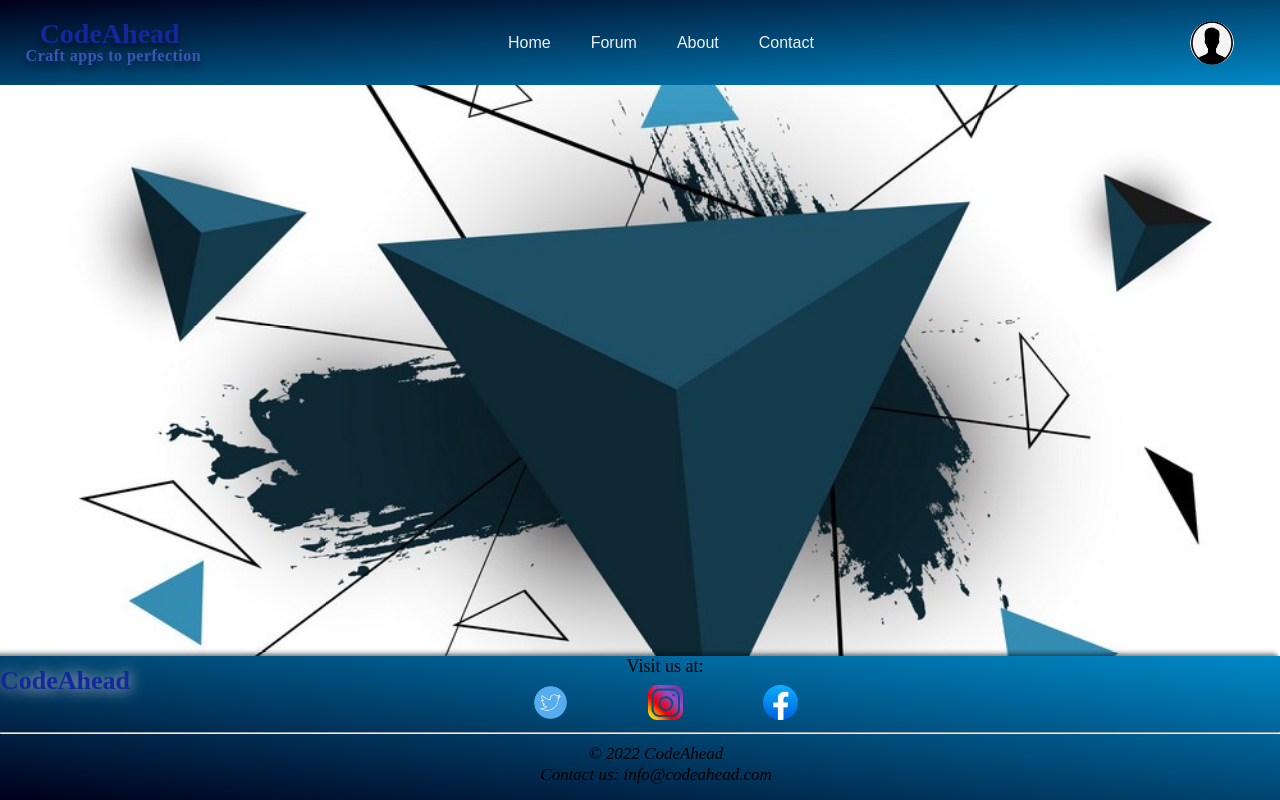
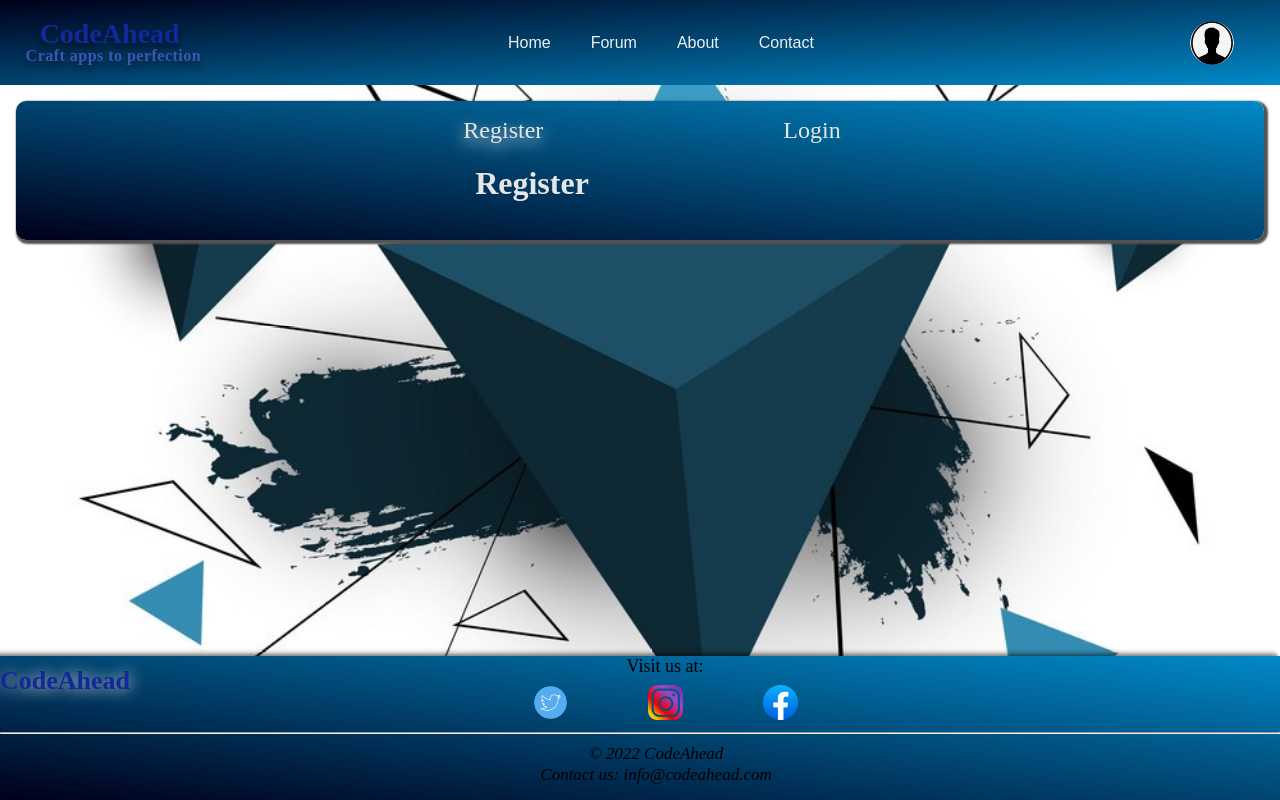
Before and after one commit to abdallah0100/codeAhead, a React (Create React App) app: page /user in a window 1280 px wide. Built offline with nearby package versions, Linux system fonts and the light colour scheme.

Commit message:
added functionality for user page

```diff
--- a/src/App.js
+++ b/src/App.js
@@ -3,8 +3,17 @@ import Footer from './components/footer/Footer';
 import Header from './components/header/Header'
 import ProfileBox from './components/user/profileBox/ProfileBox'
 import Router from './components/Router';
+import React from 'react';
+import CoreUtils from './utils/CoreUtils'
 
 function App() {
+React.useEffect(()=>{
+  const reveal = CoreUtils.reveal;
+  const cleanUp = ()=> window.removeEventListener('scroll', reveal);
+  reveal();
+  window.addEventListener('scroll', reveal);
+  return cleanUp;
+}, []);
   return (
     <div id='container'>
       <Header />
--- a/src/components/Landing.jsx
+++ b/src/components/Landing.jsx
@@ -5,27 +5,6 @@ import Contact from './home/Contact';
 import React from 'react';
 
 function Landing(){
-    const reveal = ()=> {
-        var reveals = document.querySelectorAll(".content_block");
-
-        for (var i = 0; i < reveals.length; i++) {
-          var windowHeight = window.innerHeight;
-          var elementTop = reveals[i].getBoundingClientRect().top;
-          var elementVisible = 150;
-
-          if (elementTop < windowHeight - elementVisible) {
-            reveals[i].classList.add("active");
-          } else {
-            reveals[i].classList.remove("active");
-          }
-        }
-      }
-    React.useEffect(()=>{
-      const cleanUp = ()=> window.removeEventListener('scroll', reveal);
-        reveal();
-        window.addEventListener('scroll', reveal);
-        return cleanUp;
-    }, []);
     return(
     <div>
         <Intro />
--- a/src/components/Router.jsx
+++ b/src/components/Router.jsx
@@ -1,11 +1,13 @@
 import { BrowserRouter, Route, Routes } from 'react-router-dom';
 import Landing from './Landing';
+import User from './user/User';
 
 function Router(){
     return(
         <BrowserRouter>
             <Routes>
                 <Route path='/' element={<Landing />}></Route>
+                <Route path='/user' element={<User />}></Route>
             </Routes>
         </BrowserRouter>
     );
--- a/src/components/header/Header.jsx
+++ b/src/components/header/Header.jsx
@@ -17,7 +17,7 @@ function Header(){
     });
 
     return(
-        <header>
+        <header className='mainHeader'>
             <Logo />
             <NavBar />
             <img src="/images/profile.png" alt="Profile Icon" className="profilePic" id='profileImg' />
--- a/src/components/header/headerDesign.css
+++ b/src/components/header/headerDesign.css
@@ -1,10 +1,10 @@
-header * {
+.mainHeader * {
     box-sizing: border-box;
     margin: 0;
     padding: 0;
   }
 
-  header {
+  .mainHeader {
     top: 0;
     display: flex;
     justify-content: space-between;
@@ -12,7 +12,7 @@ header * {
     padding: 20px 10%;
     background-image: linear-gradient(to bottom right, rgba(0,0,26,255), rgba(1,137,199,255));
   }
-  header img{
+  .mainHeader img{
     width: 44px;
     height: 44px;
     margin-right: -8%;
@@ -21,7 +21,7 @@ header * {
     cursor: pointer;
   }
 
-  header img:hover{
+  .mainHeader img:hover{
     box-shadow: 0 5px 15px #e6e6e6;
   }
 
@@ -30,7 +30,7 @@ header * {
     cursor: auto;
   }
 
-  header a{
+  .mainHeader a{
     text-decoration: none;
   }
 
--- a/src/components/home/Intro.jsx
+++ b/src/components/home/Intro.jsx
@@ -1,10 +1,11 @@
 function Intro(){
+
     return(
     <div className="content_block" id="home">
         <p className="welcome_msg">Welcome to <label className="website_name">CodeAhead</label>, <br />
         We're excited for you to join our<br />
         community of developers.</p>
-        <button className="joinUs_btn">Join us now!</button>
+        <a href="/user?register"><button className="joinUs_btn">Join us now!</button></a>
         <p className="welcome_msg register_msg">Already registered? click <a href="/#">here</a> to log in</p>
 
     </div>);
--- /dev/null
+++ b/src/components/user/LogIn.jsx
@@ -0,0 +1,9 @@
+function LogIn(){
+    return(
+        <div>
+            Log IN
+        </div>
+    );
+}
+
+export default LogIn;
--- a/src/components/user/Register.jsx
+++ b/src/components/user/Register.jsx
@@ -1,7 +1,9 @@
 function Register(){
     return(
         <div>
-            <h1>Register!</h1>
+            <h1>Register</h1>
         </div>
     );
 }
+
+export default Register;
--- /dev/null
+++ b/src/components/user/User.css
@@ -0,0 +1,20 @@
+
+.user_header div{
+    display: inline;
+    font-size: 24px;
+    color: #e6e6e6;
+    padding-left: 15rem;
+    text-decoration: none;
+}
+
+.user_header label:hover{
+    cursor:pointer;
+    text-shadow: 0 5px 15px #e6e6e6;
+}
+
+.user_active_header{
+    text-shadow: 0 5px 15px #e6e6e6;
+}
+.text_glow{
+    text-shadow: 0 5px 15px #e6e6e6;
+}
--- /dev/null
+++ b/src/components/user/User.jsx
@@ -0,0 +1,30 @@
+import React from 'react';
+import './User.css'
+import Register from './Register';
+import LogIn from './LogIn';
+import userUtils from '../../utils/user_utils/userUtils';
+
+function User(){
+    const [loginContent, updateContent] = React.useState(window.location.search === '?login');
+    const handleClick = (event)=> userUtils.handleUserHeader(event.target.id, updateContent);
+
+    React.useEffect(()=>{
+        document.getElementById('regBtn').addEventListener('click', handleClick);
+        document.getElementById('login').addEventListener('click', handleClick);
+        userUtils.handleUserHeader(window.location.search.substring(1), updateContent);
+    }, []);
+
+    return(
+        <div className='content_block'>
+            <div className='user_header'>
+                <div><label id='regBtn'>Register</label></div>
+                <div><label id='login'>Login</label></div>
+            </div>
+            <div className='user_content'>
+                {loginContent? <LogIn />: <Register />}
+            </div>
+        </div>
+    );
+}
+
+export default User;
--- /dev/null
+++ b/src/utils/CoreUtils.js
@@ -0,0 +1,19 @@
+function reveal(){
+    var reveals = document.querySelectorAll(".content_block");
+
+    for (var i = 0; i < reveals.length; i++) {
+      var windowHeight = window.innerHeight;
+      var elementTop = reveals[i].getBoundingClientRect().top;
+      var elementVisible = 150;
+
+      if (elementTop < windowHeight - elementVisible) {
+        reveals[i].classList.add("active");
+      } else {
+        reveals[i].classList.remove("active");
+      }
+    }
+}
+
+
+
+export default {reveal: reveal};
--- /dev/null
+++ b/src/utils/user_utils/userUtils.js
@@ -0,0 +1,17 @@
+function handleUserHeader(id, updateContent){
+    const regBtn = document.getElementById('regBtn');
+    const loginBtn = document.getElementById('login');
+    const activeLogin = id=== 'login';
+
+    if (activeLogin){
+        loginBtn.classList.add('user_active_header');
+        regBtn.classList.remove('user_active_header');
+        updateContent(true);
+    }else{
+        regBtn.classList.add('user_active_header');
+        loginBtn.classList.remove('user_active_header');
+        updateContent(false);
+    }
+}
+// eslint-disable-next-line
+export default {handleUserHeader: handleUserHeader};
```
Also changed, not shown: 16 other files (tests, documents, lock files or other folders).
